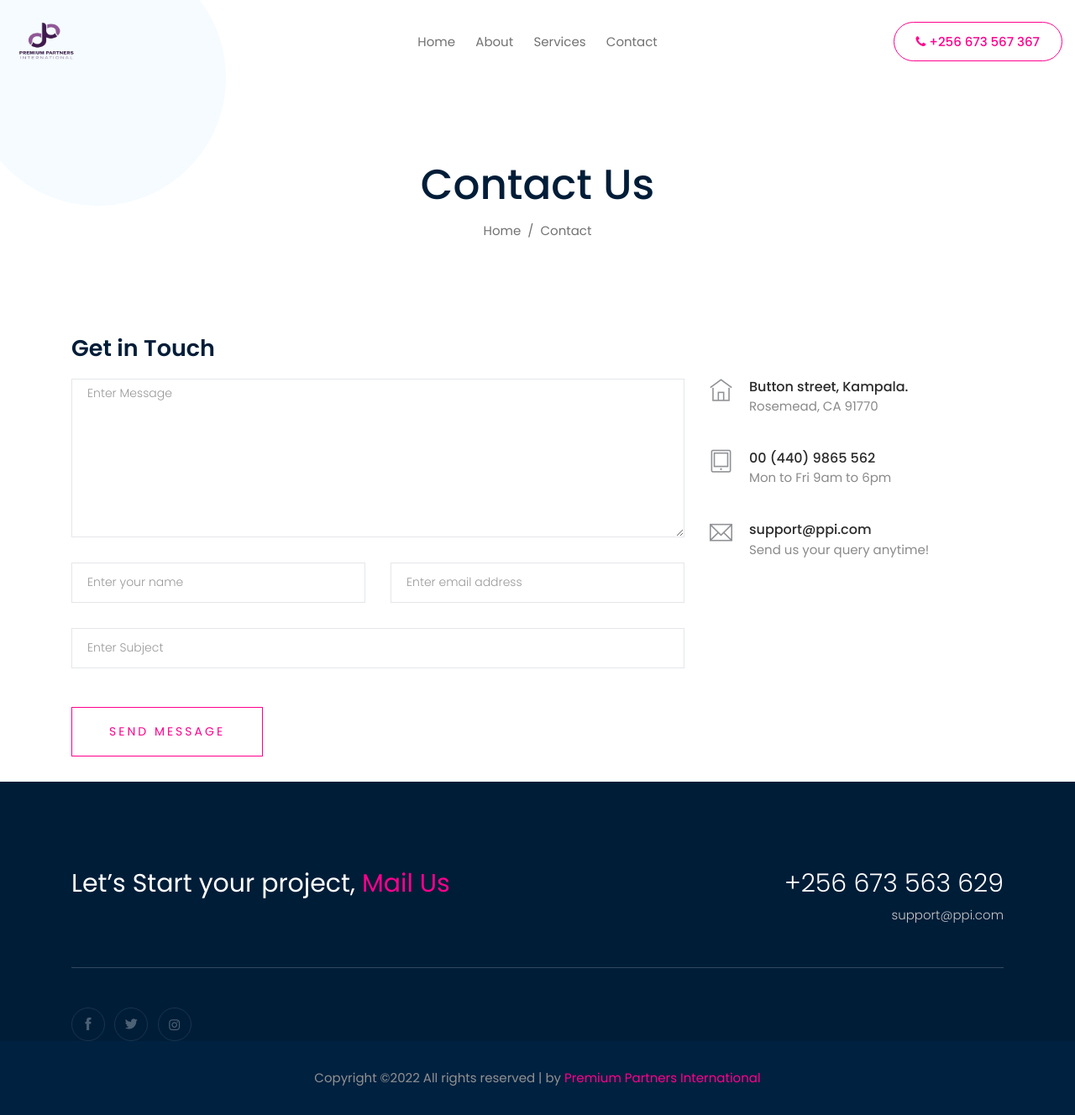
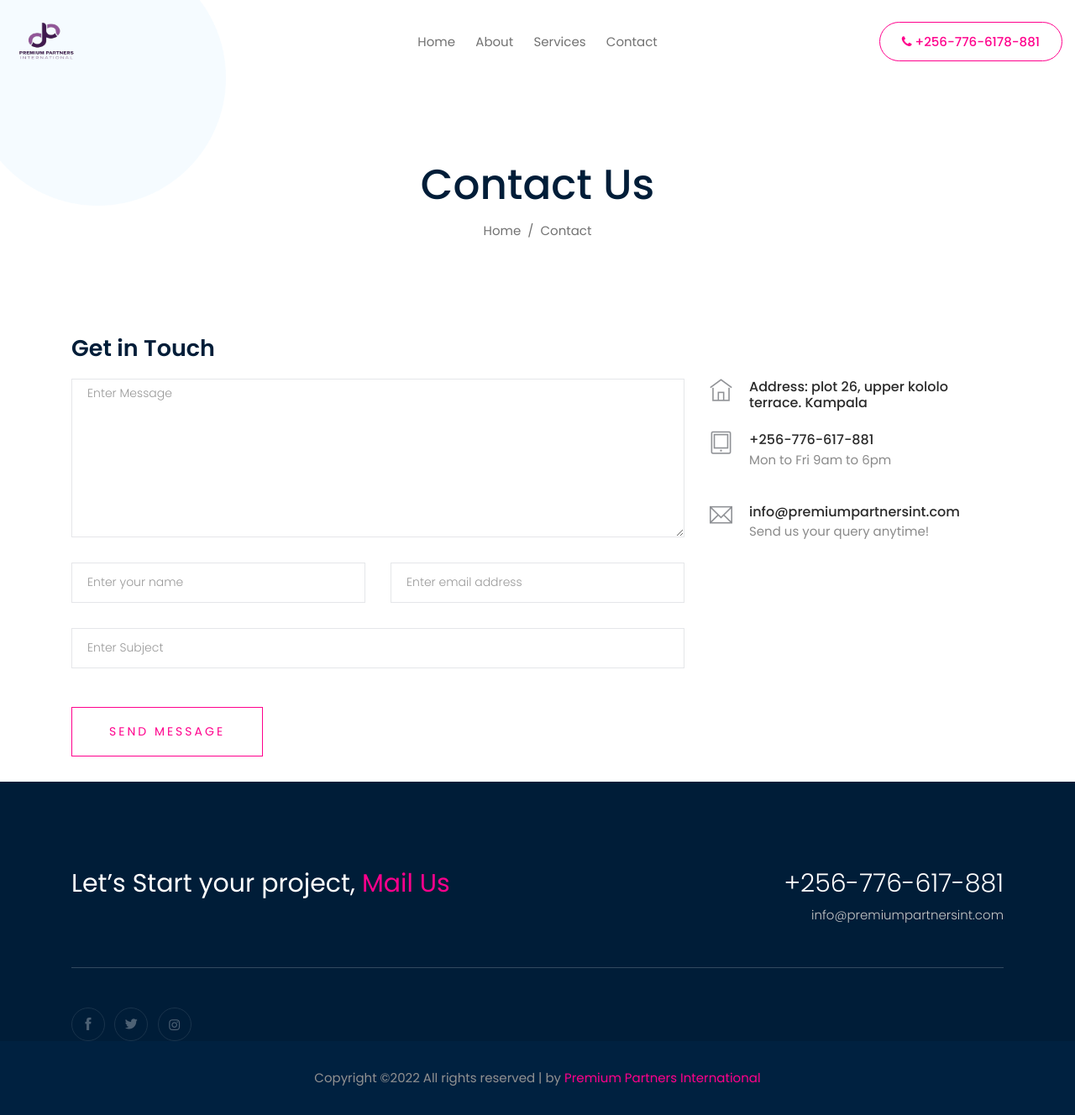
Before and after one commit to kezyandrew/premium-partners, a PHP site: page /contact.php in a window 1280 px wide. Shown: the whole page at 84% size. Run offline with PHP 8.4, Linux system fonts and the light colour scheme.

Commit message:
second commit

```diff
--- a/contact.php
+++ b/contact.php
@@ -107,21 +107,21 @@
           <div class="media contact-info">
             <span class="contact-info__icon"><i class="ti-home"></i></span>
             <div class="media-body">
-              <h3>Button street, Kampala.</h3>
-              <p>Rosemead, CA 91770</p>
+              <h3>Address: plot 26, upper kololo terrace. Kampala</h3>
+              <!-- <p>Rosemead, CA 91770</p> -->
             </div>
           </div>
           <div class="media contact-info">
             <span class="contact-info__icon"><i class="ti-tablet"></i></span>
             <div class="media-body">
-              <h3>00 (440) 9865 562</h3>
+              <h3>+256-776-617-881</h3>
               <p>Mon to Fri 9am to 6pm</p>
             </div>
           </div>
           <div class="media contact-info">
             <span class="contact-info__icon"><i class="ti-email"></i></span>
             <div class="media-body">
-              <h3>support@ppi.com</h3>
+              <h3>info@premiumpartnersint.com</h3>
               <p>Send us your query anytime!</p>
             </div>
           </div>
--- a/footer.php
+++ b/footer.php
@@ -9,8 +9,8 @@
                                 </div>
                                 <div class="col-xl-6 col-md-6">
                                     <div class="phone_number">
-                                        <h3>+256 673 563 629</h3>
-                                        <a href="#">support@ppi.com</a>
+                                        <h3>+256-776-617-881</h3>
+                                        <a href="#">info@premiumpartnersint.com</a>
                                     </div>
                                 </div>
                             </div>
--- a/index.php
+++ b/index.php
@@ -34,7 +34,7 @@
                                     We are your growth  <br>
                                         partners
                                 </h3>
-                            <a class="boxed-btn3" href="#">Get Started</a>
+                            <a class="boxed-btn3" href="#services">Get Started</a>
                             </div>
                             <div class="ilstrator_thumb">
                                 <img src="img/ilstrator/hero4.png" alt="">
@@ -121,7 +121,7 @@
         <div class="container">
             <div class="row">
                 <div class="col-xl-12">
-                    <div class="section_title text-center mb-95 white_text">
+                    <div class="section_title text-center mb-95 white_text" id="services">
                         <h3>Our Services</h3>
                         <!-- <p>Esteem spirit temper too say adieus who direct esteem. It esteems <br>
                             luckily or picture placing drawing. </p> -->
--- a/nav.php
+++ b/nav.php
@@ -53,7 +53,7 @@
                 <div class="col-xl-3 col-lg-3 d-none d-lg-block">
                     <div class="Appointment">
                         <div class="book_btn d-none d-lg-block">
-                            <a  href="#"> <i class="fa fa-phone"></i> +256 673 567 367</a>
+                            <a  href="#"> <i class="fa fa-phone"></i> +256-776-6178-881</a>
                         </div>
                     </div>
                 </div>
```
